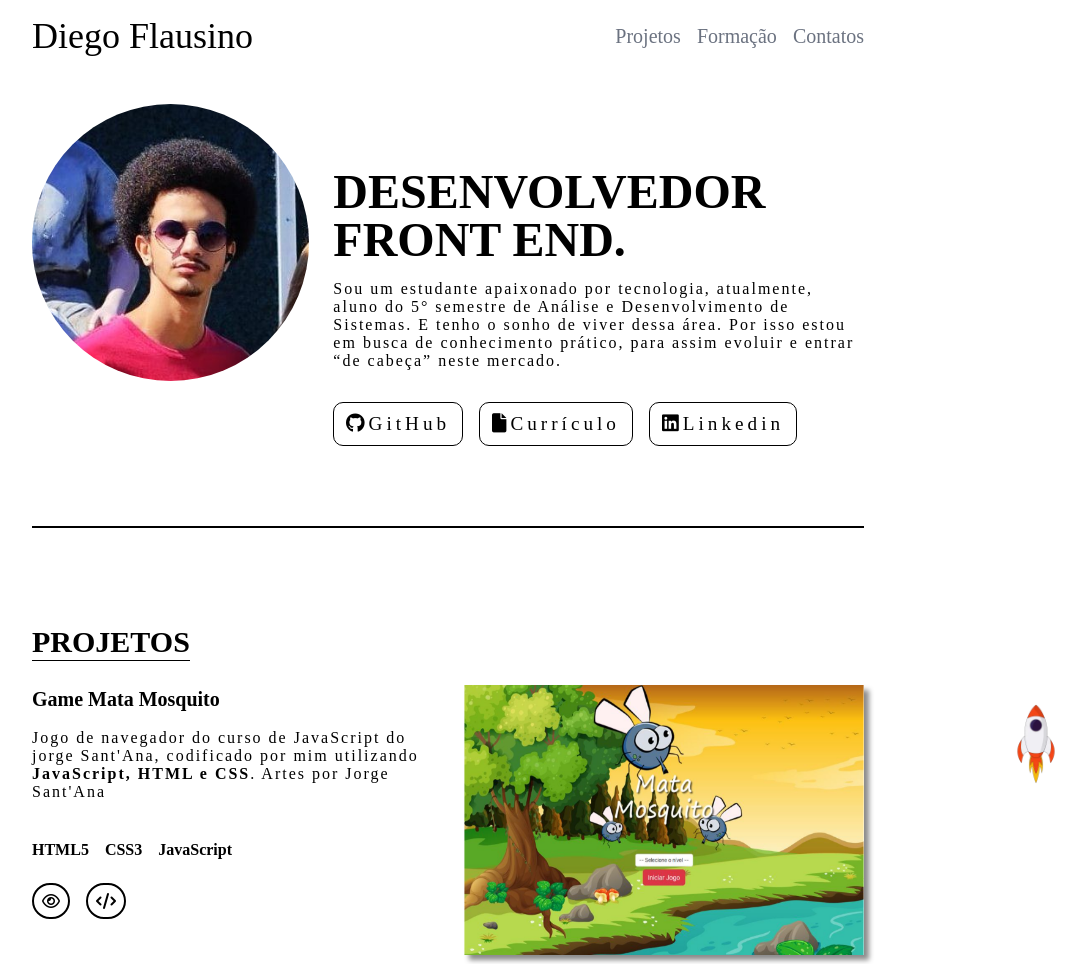
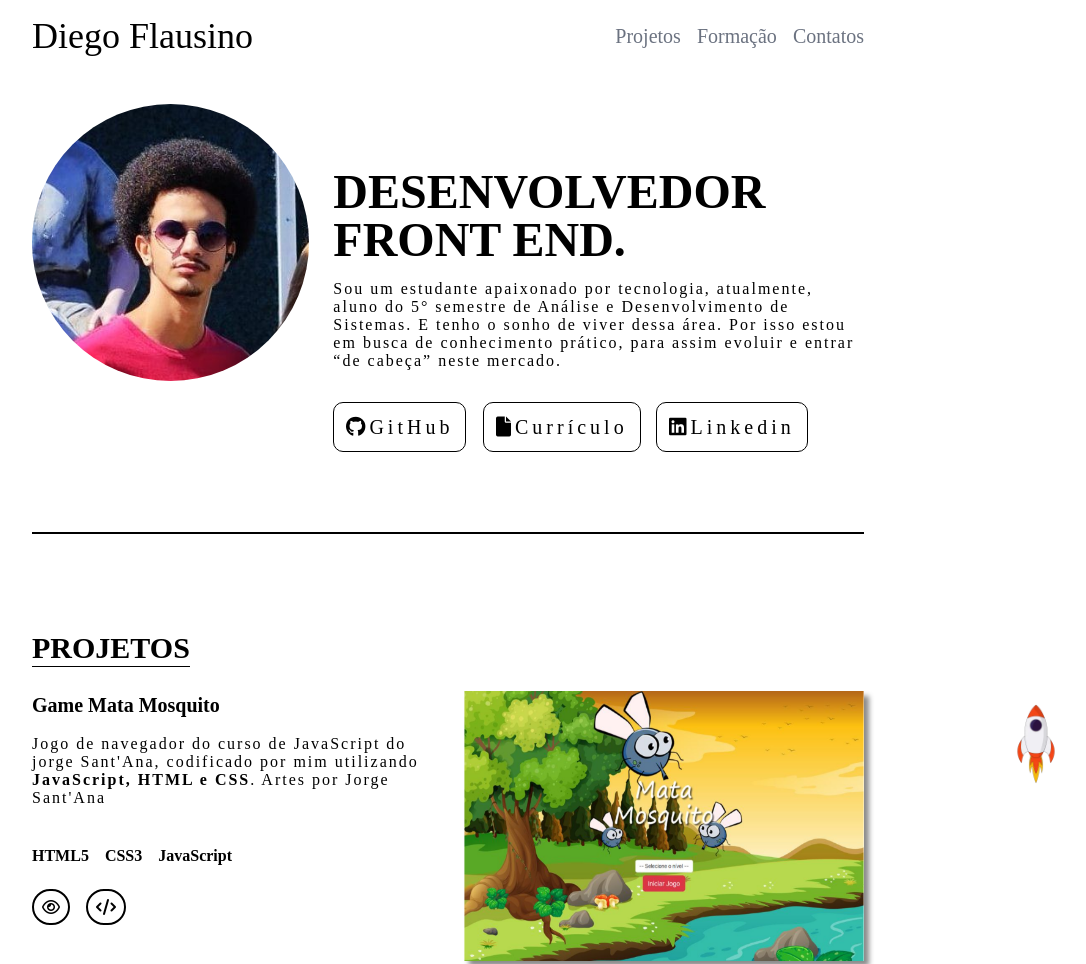
Before and after one commit to diegoflausino45/Portifolio, a website: page index.html in a window 1280 px wide. Shown: the top 964 px of the page, without its empty margins (192-1278 px from the left). Drawn offline with nearby package versions, Linux system fonts and the light colour scheme.

Commit message:
commit botões

```diff
--- a/index.html
+++ b/index.html
@@ -50,9 +50,9 @@
                 <p class="md:mt-0 mt-12 md:text-start text-justify">Sou um estudante apaixonado por tecnologia, atualmente, aluno do 5° semestre de Análise e Desenvolvimento de Sistemas. E tenho o sonho de viver dessa área. Por isso estou em busca de conhecimento prático, para assim evoluir e entrar “de cabeça” neste mercado.</p>
 
                 <div id="botoes" class="mt-8 flex md:justify-start justify-center gap-4 text-center">
-                    <a class="btn" href="https://github.com/diegoflausino45" target="_blank" data-aos="zoom-in" data-aos-duration="400" data-aos-delay="200"><i class="fa-brands fa-github"></i>GitHub</a>
-                    <a class="btn" href="/assets/Currículo.pdf" target="_blank" data-aos="zoom-in" data-aos-duration="400" data-aos-delay="350"><i class="fa-solid fa-file" aria-hidden="true"></i>Currículo</a>
-                    <a class="btn" href="https://www.linkedin.com/in/diego-flausino/" target="_blank" data-aos="zoom-in" data-aos-duration="400" data-aos-delay="500"><i class="fa-brands fa-linkedin" aria-hidden="true"></i>Linkedin</a>
+                    <a class="btn w-28 md:w-auto text-base md:text-xl " href="https://github.com/diegoflausino45" target="_blank" data-aos="zoom-in" data-aos-duration="400" data-aos-delay="200"><i class="fa-brands fa-github"></i>GitHub</a>
+                    <a class="btn w-28 md:w-auto text-base md:text-xl " href="/assets/Currículo.pdf" target="_blank" data-aos="zoom-in" data-aos-duration="400" data-aos-delay="350"><i class="fa-solid fa-file" aria-hidden="true"></i>Currículo</a>
+                    <a class="btn w-28 md:w-auto text-base md:text-xl " href="https://www.linkedin.com/in/diego-flausino/" target="_blank" data-aos="zoom-in" data-aos-duration="400" data-aos-delay="500"><i class="fa-brands fa-linkedin" aria-hidden="true"></i>Linkedin</a>
                 </div>
             </div>
         </div>
--- a/styles/style.css
+++ b/styles/style.css
@@ -14,7 +14,9 @@ body{
 }
 
 @media screen and (max-width: 768px){
-    html{overflow-x: hidden;}
+    html{
+        overflow-x: hidden;
+    }
     .container{
         width: 90%;
         margin: auto;
@@ -23,6 +25,7 @@ body{
         font: 16px 'Times new roman';
         overflow-x: hidden;
     }
+
 }
 
 p{
@@ -30,7 +33,6 @@ p{
 }
 
 .btn{
-    font-size: 1.2em;
     letter-spacing: 4px;
     border: 1px solid black;
     border-radius: 10px;
```
Also changed, not shown: styles/output.css.
